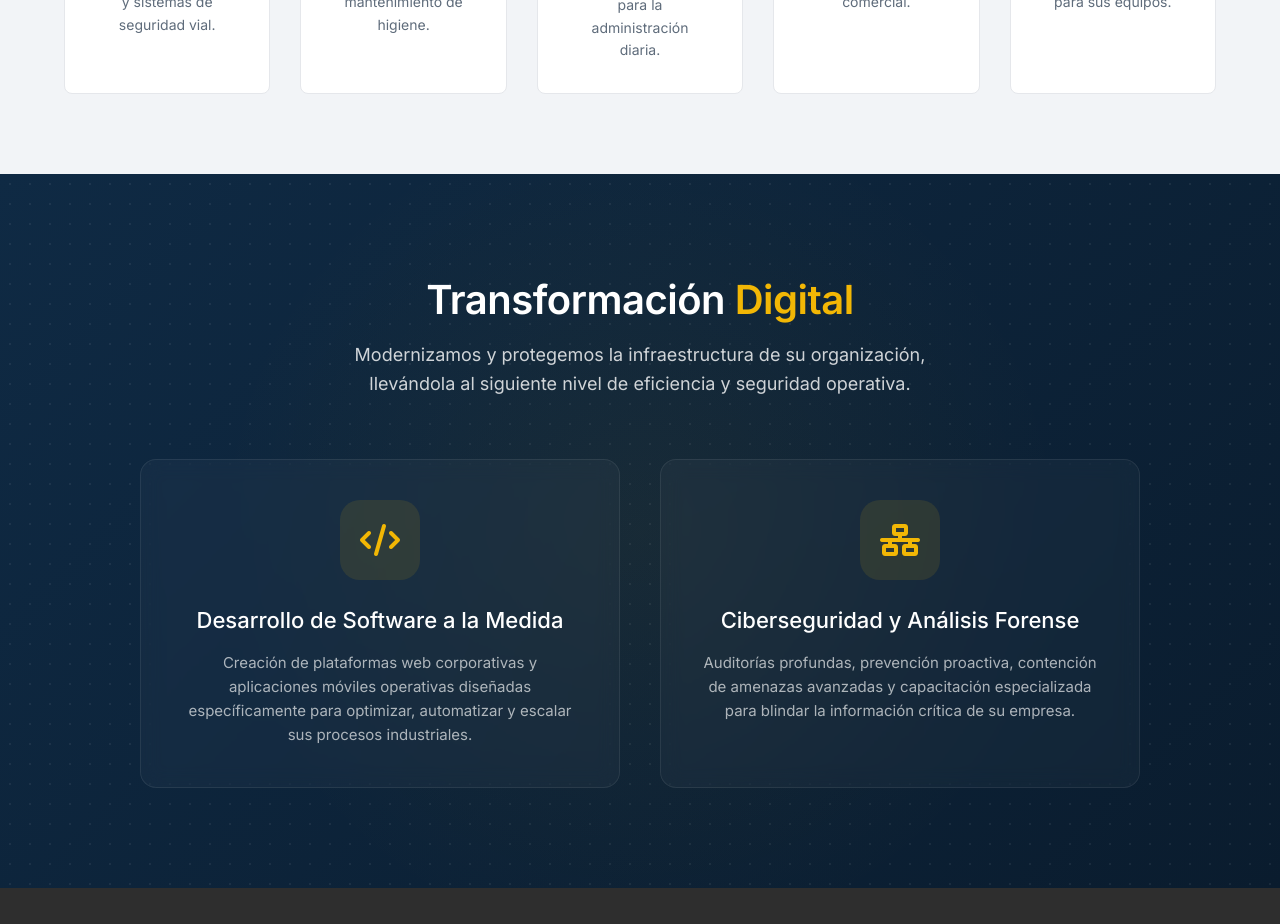
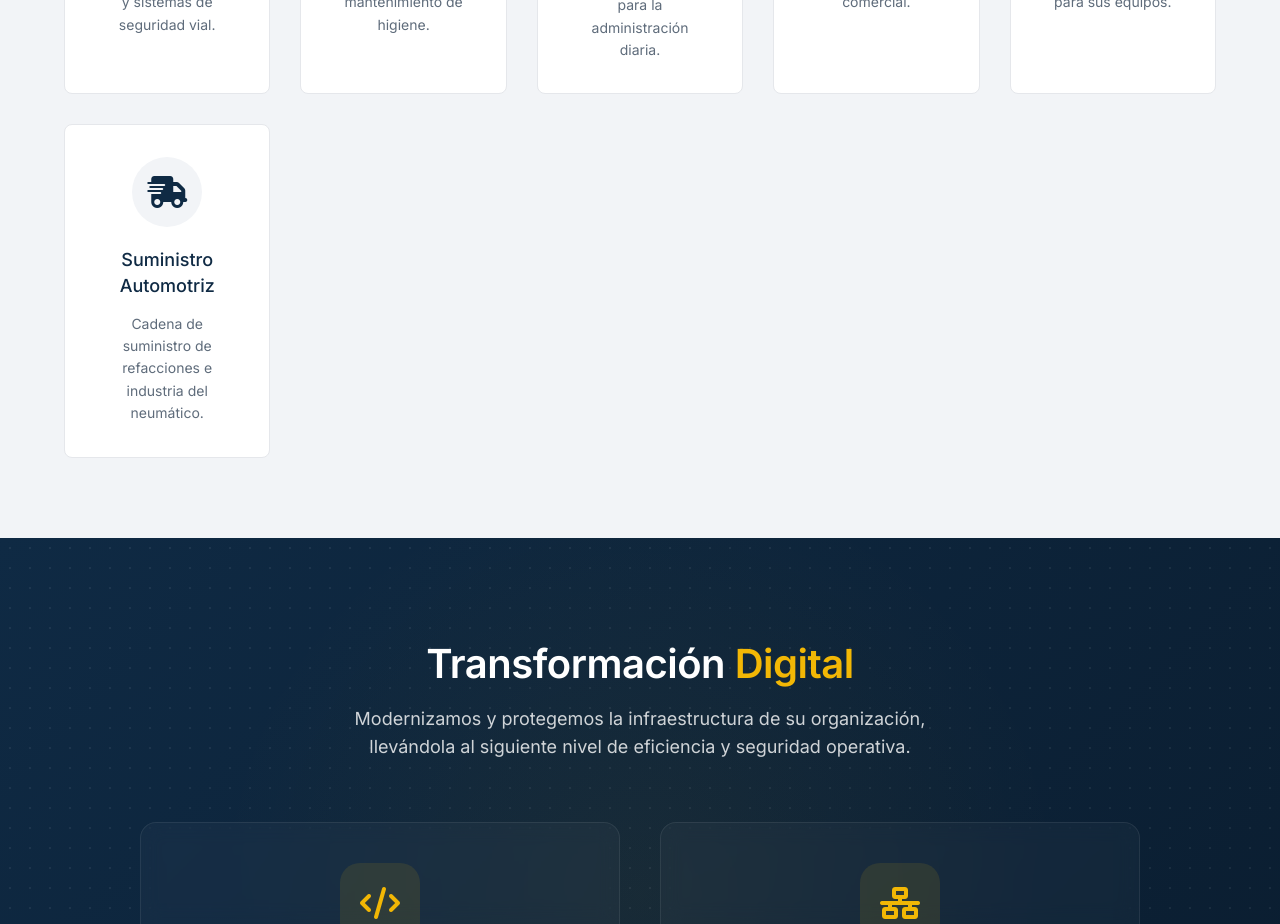
Before and after one commit to felipemiramontesr/piic, a React (Vite) app: page / in a window 1280 px wide. Shown: the part 1960-2884 px from the top of the page. Built offline with nearby package versions, Linux system fonts and the light colour scheme.

Commit message:
feat(services): add automotive supply chain service to grid

```diff
--- a/src/sections/Services.tsx
+++ b/src/sections/Services.tsx
@@ -70,6 +70,11 @@ const Services: React.FC = () => {
       title: 'Operación y mantenimiento',
       description: 'Herramientas y refacciones críticas para sus equipos.',
     },
+    {
+      icon: 'fa-solid fa-truck-fast',
+      title: 'Suministro Automotriz',
+      description: 'Cadena de suministro de refacciones e industria del neumático.',
+    },
   ];
 
   return (
```
